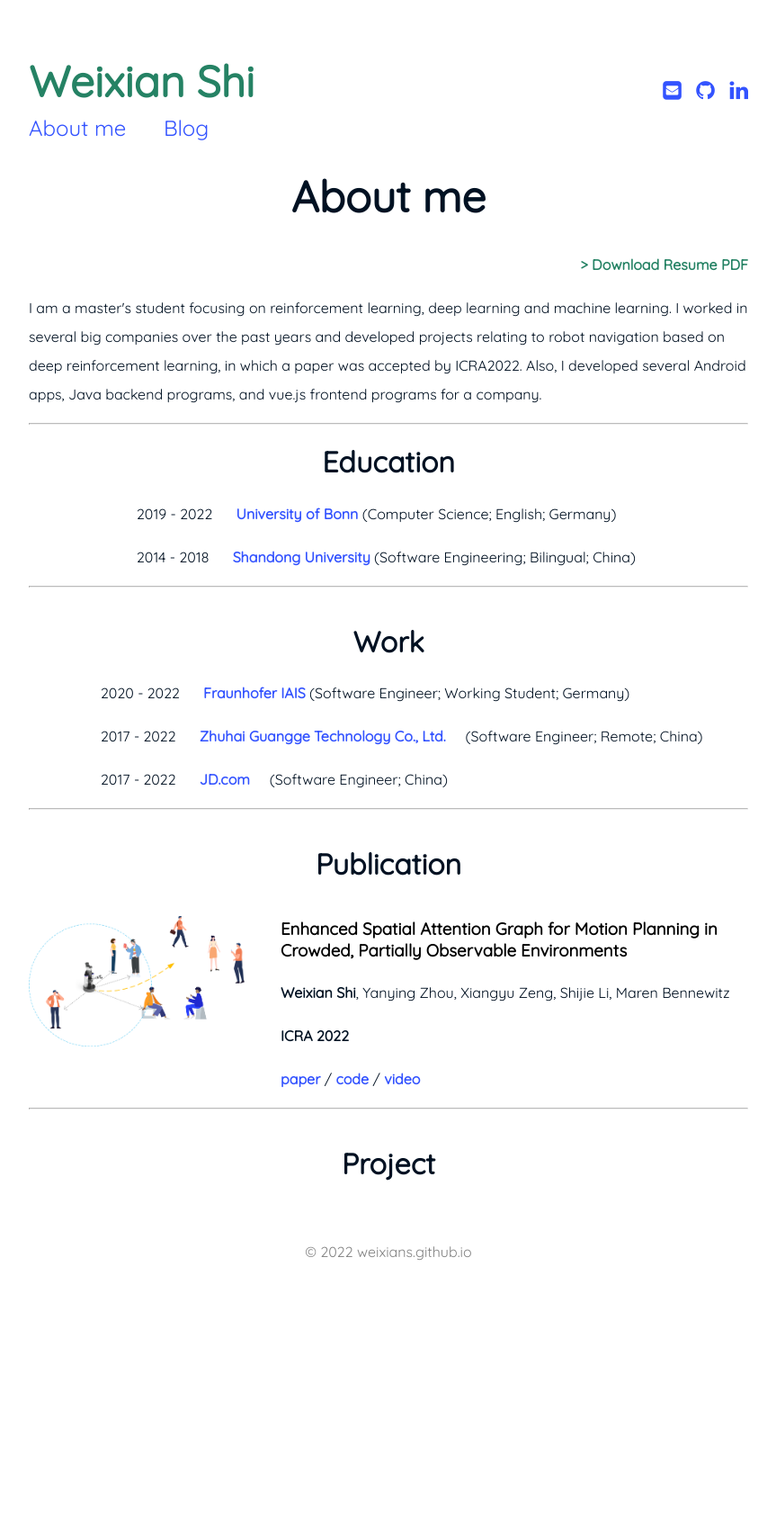
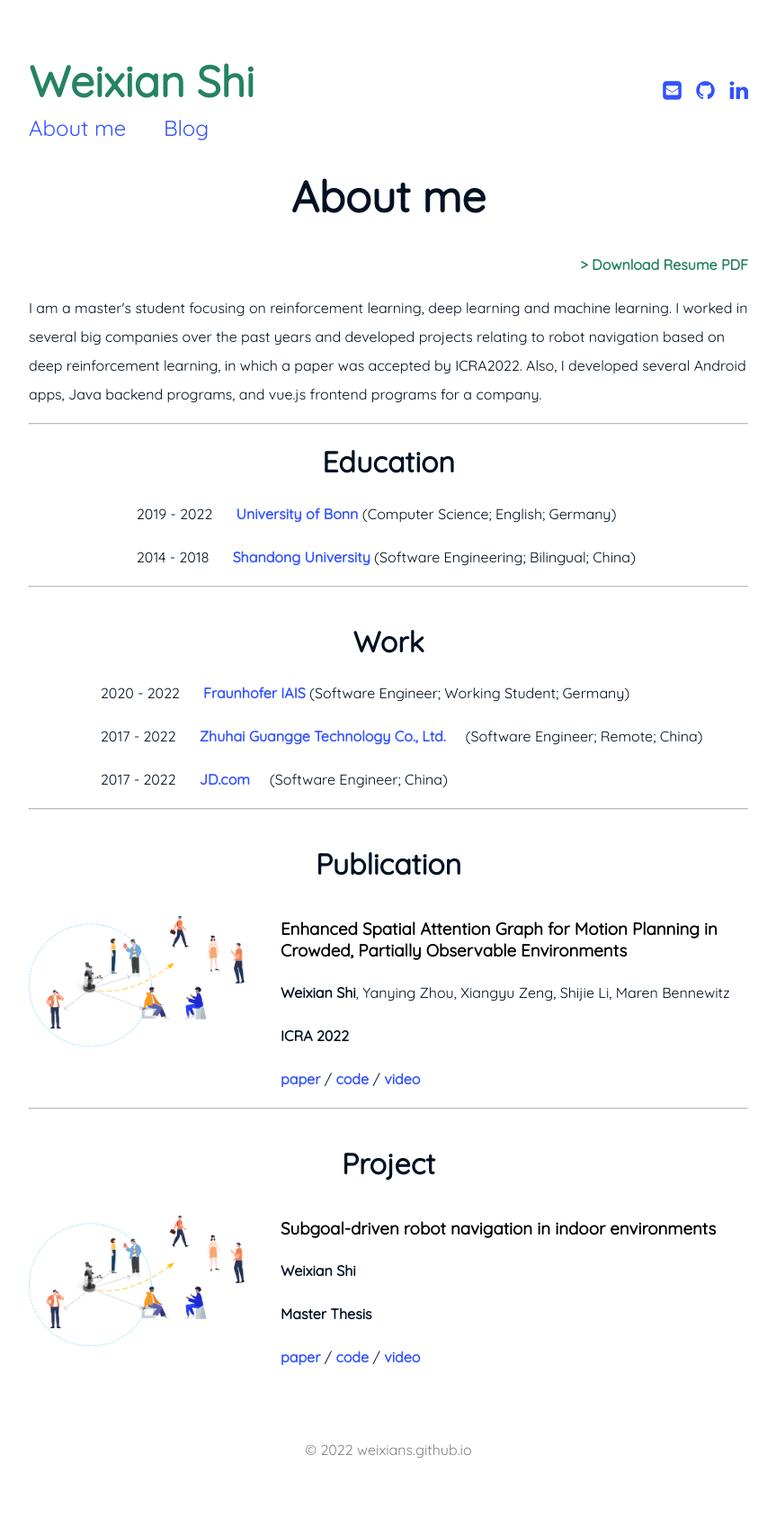
Before and after one commit to weixians/weixians.github.io, a Jekyll site: the page built from about_me.html, in a window 1280 px wide. Shown: the whole page at 90% size, without its empty margins (208-1071 px from the left). Built offline with Jekyll 4.4.1, drawn with Linux system fonts in a browser that asks for light colours; before the commit the page ends 1467 px from its top, so only the background shows below that.

Commit message:
change content

```diff
--- a/_layouts/page.html
+++ b/_layouts/page.html
@@ -6,9 +6,18 @@ layout: default
     <script id="MathJax-script" async src="https://cdn.jsdelivr.net/npm/mathjax@3/es5/tex-mml-chtml.js"></script>
     <script>
         MathJax = {
+            showProcessingMessages: false, //关闭js加载过程信息
+            messageStyle: "none", //不显示信息
+            jax: ["input/TeX", "output/HTML-CSS"],
             tex: {
-                inlineMath: [['$', '$']],
+                inlineMath: [['$', '$'], ["\\(", "\\)"]],
+                displayMath: [["$$", "$$"], ["\\[", "\\]"]],
+                skipTags: ["script", "noscript", "style", "textarea", "pre", "code", "a"],
                 processEscapes: true
+            },
+            "HTML-CSS": {
+                availableFonts: ["STIX", "TeX"], //可选字体
+                showMathMenu: false //关闭右击菜单显示
             }
         };
     </script>
--- a/about_me.html
+++ b/about_me.html
@@ -92,4 +92,24 @@ subtitle:
 
     <h1 class="title">Project</h1>
 
+    <div style="height:220px;text-align: left">
+        <div style="width:30%; height:auto; float:left; display:inline; margin-top: 2%">
+            <img src="/assets/img/paper_esa.png" alt="">
+        </div>
+        <div style="width:65%; height:auto; float:left; display:inline; margin-left: 5%">
+            <h3 style="text-align: left">
+                <a href="https://ieeexplore.ieee.org/abstract/document/9812322" target="_blank" style="color: black">
+                    Subgoal-driven robot navigation in indoor environments
+                </a>
+            </h3>
+            <p style="text-align: left"><b>Weixian Shi</b> </p>
+            <p><b>Master Thesis</b></p>
+            <p>
+                <a href="https://www.hrl.uni-bonn.de/publications/shi22icra.pdf" target="_blank">paper</a> /
+                <a href="https://github.com/weixians/esa" target="_blank">code</a> /
+                <a href="https://www.hrl.uni-bonn.de/publications/shi22icra.mp4" target="_blank">video</a>
+            </p>
+        </div>
+    </div>
+
 </div>
```
